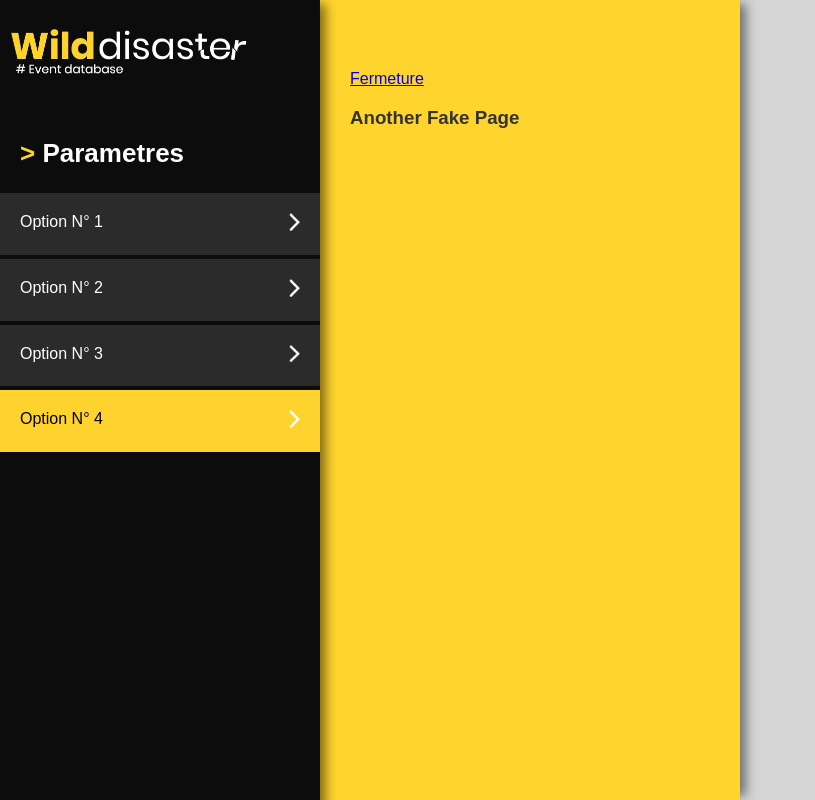
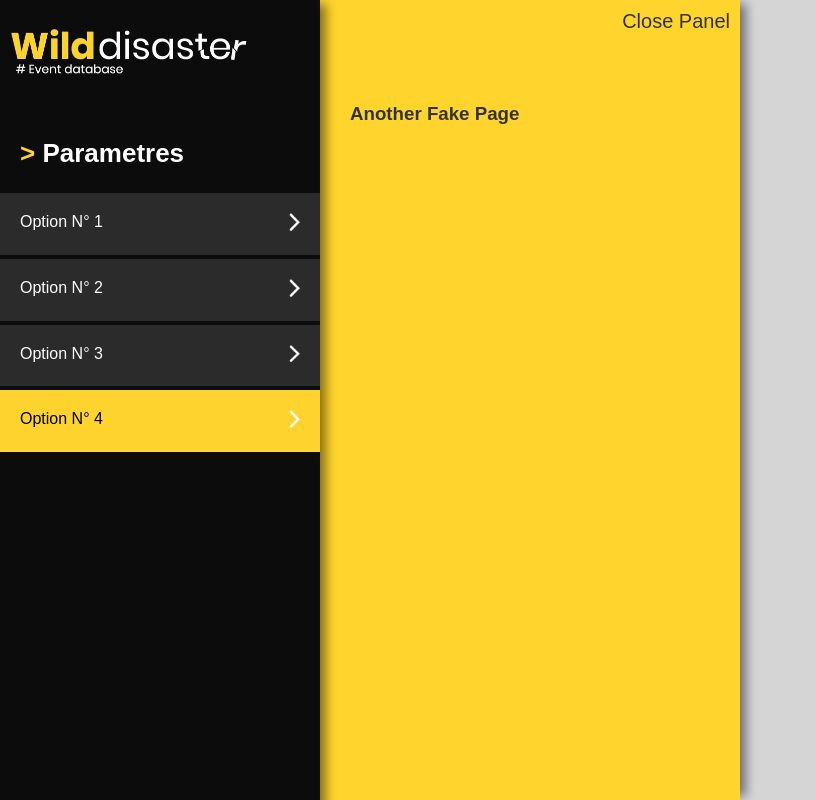
Before and after one commit to WildCodeSchool/remotefr-js-0920-p2-earth-events, a React (Create React App) app: page /opt4 in a window 1280 px wide. Shown: the whole page, without its empty margins (0-815 px from the left). Built offline with nearby package versions, Linux system fonts and the light colour scheme.

Commit message:
bug fix , close panel after click current page

```diff
--- a/src/components/SideNav/SideNav.jsx
+++ b/src/components/SideNav/SideNav.jsx
@@ -1,7 +1,8 @@
 import React from 'react';
 import './css/SideNav.css';
 import './css/YellowPanel.css';
-import { NavLink, Switch, Route } from 'react-router-dom';
+import PropTypes from 'prop-types'; // ES6
+import { NavLink, Switch, Route, withRouter } from 'react-router-dom';
 
 // ***************************************************
 // FAKE Page and Data
@@ -27,9 +28,6 @@ const menuList = [
   },
 ];
 
-const WelcomeDude = () => {
-  return <h3>Welcome</h3>;
-};
 const fakePage = () => {
   return <h3>Fake Page</h3>;
 };
@@ -37,24 +35,28 @@ const anotherFake = () => {
   return <h3>Another Fake Page</h3>;
 };
 
-export default class SideNav extends React.Component {
+class SideNav extends React.Component {
   constructor(props) {
     super(props);
-    if (window.location.pathname === '/') {
-      this.state = { isClose: true };
-    } else {
-      this.state = { isClose: false };
-    }
+    this.state = {
+      isClose: window.location.pathname === '/',
+    };
   }
 
   collapsedYellowPanel = (event) => {
     const { isClose } = this.state;
+    const { history } = this.props;
+    // Si les chemin son identique alors on referme le panel et on redirect vers "/"
     if (event.target.pathname === window.location.pathname) {
+      event.preventDefault();
       this.setState(() => ({
         isClose: true,
       }));
+      history.push('/');
       return;
     }
+
+    // Si le panel n'est pas fermer, alros on le ferme puis on le re-ouvre
     if (!isClose) {
       this.setState(() => ({
         isClose: true,
@@ -72,6 +74,7 @@ export default class SideNav extends React.Component {
     }
   };
 
+  // On ferme le Panel
   closeYellowPanel = () => {
     this.setState(() => ({
       isClose: true,
@@ -106,12 +109,18 @@ export default class SideNav extends React.Component {
           </div>
         </div>
         <div id="yellow-panel" className={!isClose ? '' : 'isOpen'}>
+          <div className="yellow-panel-options">
+            <NavLink
+              to="/"
+              onClick={this.closeYellowPanel}
+              className="close-button"
+            >
+              Close Panel
+            </NavLink>
+          </div>
           <div className="yellow-panel-container">
-            <NavLink to="/" onClick={this.closeYellowPanel}>
-              Fermeture
-            </NavLink>
             <Switch>
-              <Route exact path="/" component={WelcomeDude} />
+              <Route exact path="/" />
               <Route exact path="/opt1" component={fakePage} />
               <Route exact path="/opt2" component={anotherFake} />
               <Route exact path="/opt3" component={fakePage} />
@@ -123,3 +132,11 @@ export default class SideNav extends React.Component {
     );
   };
 }
+
+SideNav.propTypes = {
+  history: PropTypes.shape({
+    push: PropTypes.func.isRequired,
+  }).isRequired,
+};
+
+export default withRouter(SideNav);
--- a/src/components/SideNav/css/YellowPanel.css
+++ b/src/components/SideNav/css/YellowPanel.css
@@ -38,9 +38,18 @@
 }
 
 
+.yellow-panel-options{
+  display: flex;
+  flex-direction: row;
+  justify-content: flex-end;
+  margin:10px 10px;
+}
+
 
 
 .close-button {
+  color:#333333;
+  text-decoration: none;
   font-size: 20px;
 }
 
```
